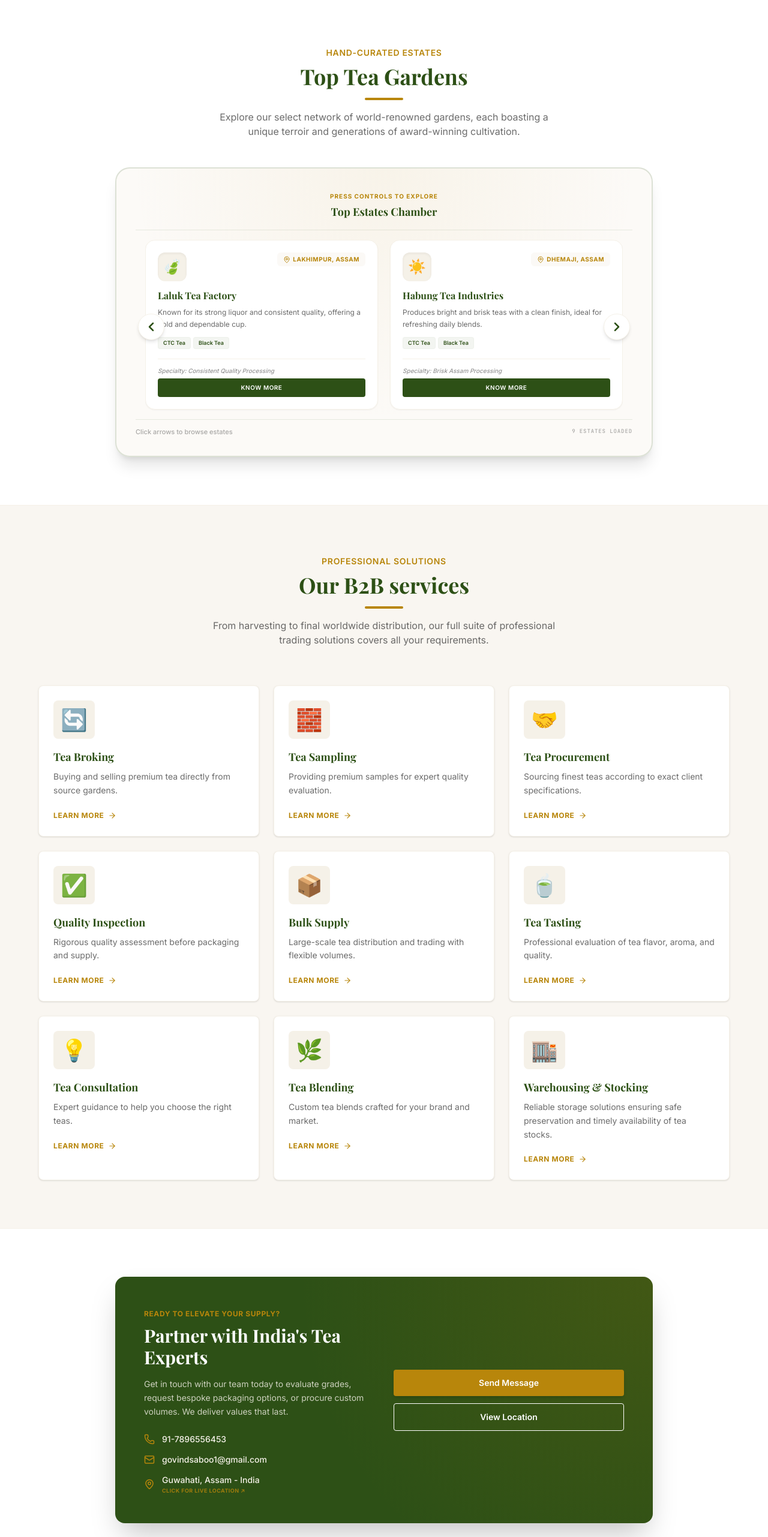
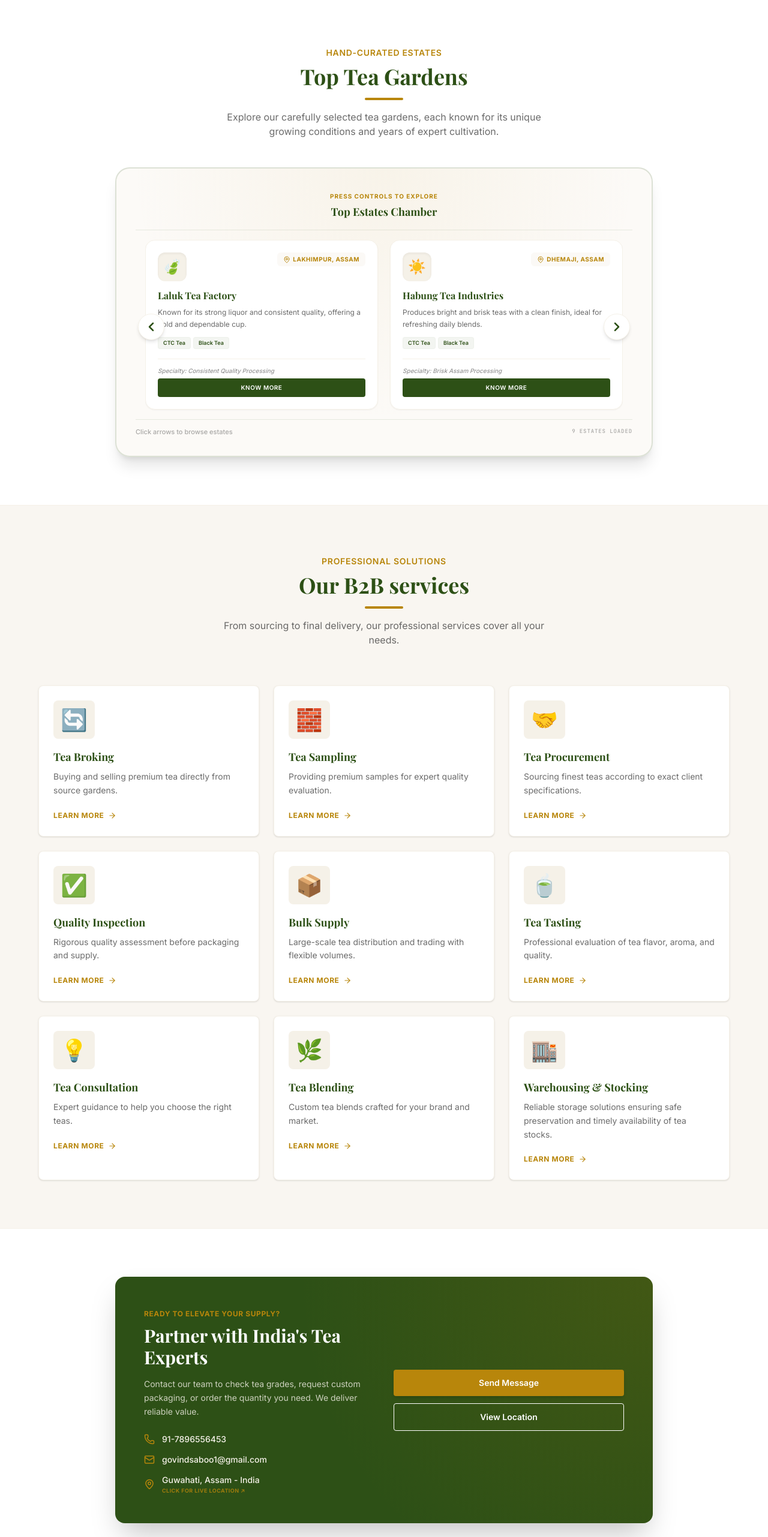
Before and after one commit to Sachin0613/pallaviteatrading, a React (Vite) app: page / in a window 1280 px wide. Shown: the part 1322-3885 px from the top of the page at 60% size. Built offline with nearby package versions, Linux system fonts and the light colour scheme; a web font is replaced by a local one.

Commit message:
Update Home.tsx

```diff
--- a/src/components/Home.tsx
+++ b/src/components/Home.tsx
@@ -142,7 +142,7 @@ export default function Home({ onNavigate }: HomeProps) {
             <h2 className="text-3xl sm:text-4xl font-serif font-bold text-brand-green mt-2">Top Tea Gardens</h2>
             <div className="w-16 h-1 bg-brand-gold mx-auto mt-4 rounded-full" />
             <p className="text-brand-charcoal/70 mt-4 max-w-xl mx-auto">
-              Explore our select network of world-renowned gardens, each boasting a unique terroir and generations of award-winning cultivation.
+              Explore our carefully selected tea gardens, each known for its unique growing conditions and years of expert cultivation.
             </p>
           </div>          {/* The wide box viewport holding self-scrollable List of Gardens (exactly 2 side-by-side on desktop) */}
           <div className="w-full max-w-4xl mx-auto bg-brand-cream/35 border-2 border-brand-green/15 rounded-3xl shadow-xl flex flex-col p-6 sm:p-8 relative overflow-hidden group min-h-[460px]">
@@ -246,7 +246,7 @@ export default function Home({ onNavigate }: HomeProps) {
             <h2 className="text-3xl sm:text-4xl font-serif font-bold text-brand-green mt-2">Our B2B services</h2>
             <div className="w-16 h-1 bg-brand-gold mx-auto mt-4 rounded-full" />
             <p className="text-brand-charcoal/70 mt-4 max-w-xl mx-auto">
-              From harvesting to final worldwide distribution, our full suite of professional trading solutions covers all your requirements.
+              From sourcing to final delivery, our professional services cover all your needs.
             </p>
           </div>
 
@@ -287,7 +287,7 @@ export default function Home({ onNavigate }: HomeProps) {
                 <span className="text-brand-gold font-sans font-bold uppercase text-xs tracking-wider">Ready to elevate your supply?</span>
                 <h2 className="text-2xl sm:text-3xl font-serif font-bold mt-2 mb-4">Partner with India's Tea Experts</h2>
                 <p className="text-brand-cream/80 text-sm leading-relaxed mb-6">
-                  Get in touch with our team today to evaluate grades, request bespoke packaging options, or procure custom volumes. We deliver values that last.
+                 Contact our team to check tea grades, request custom packaging, or order the quantity you need. We deliver reliable value.
                 </p>
 
                 <div className="space-y-3.5 text-sm">
```
